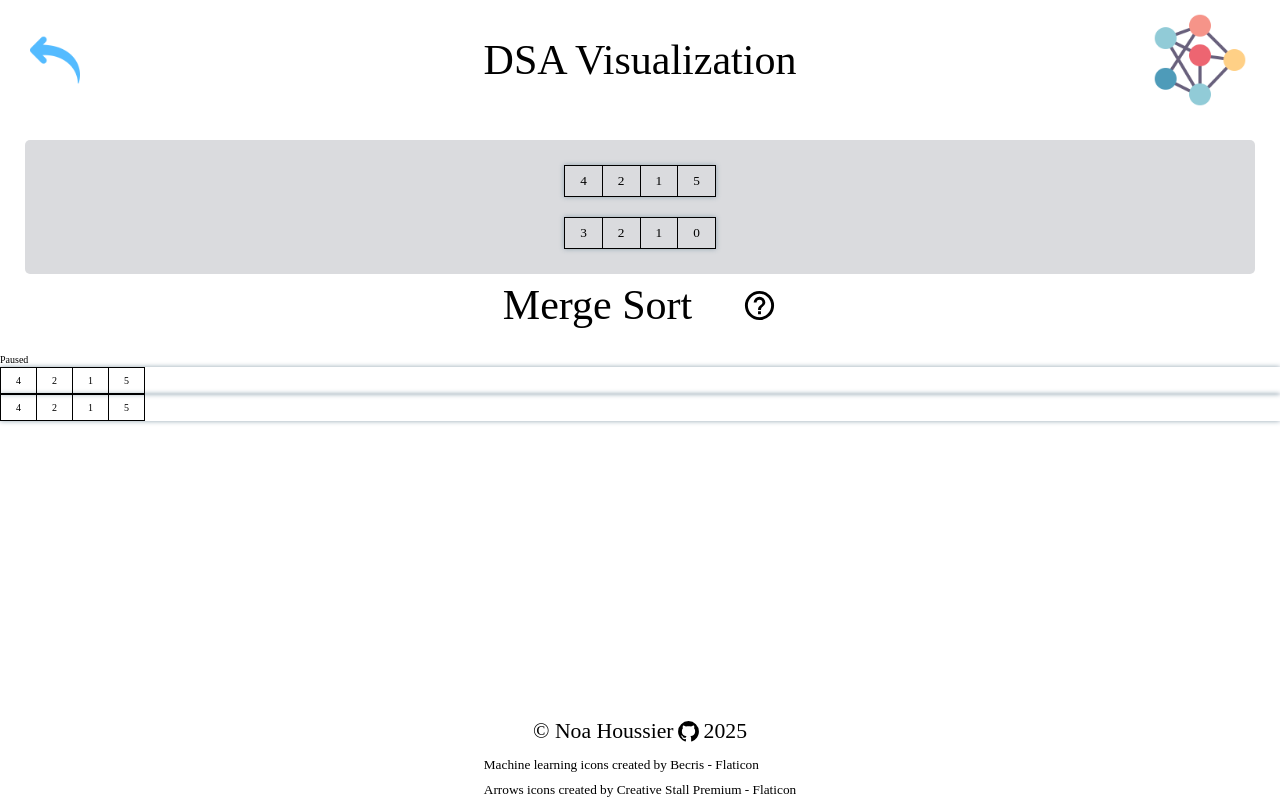
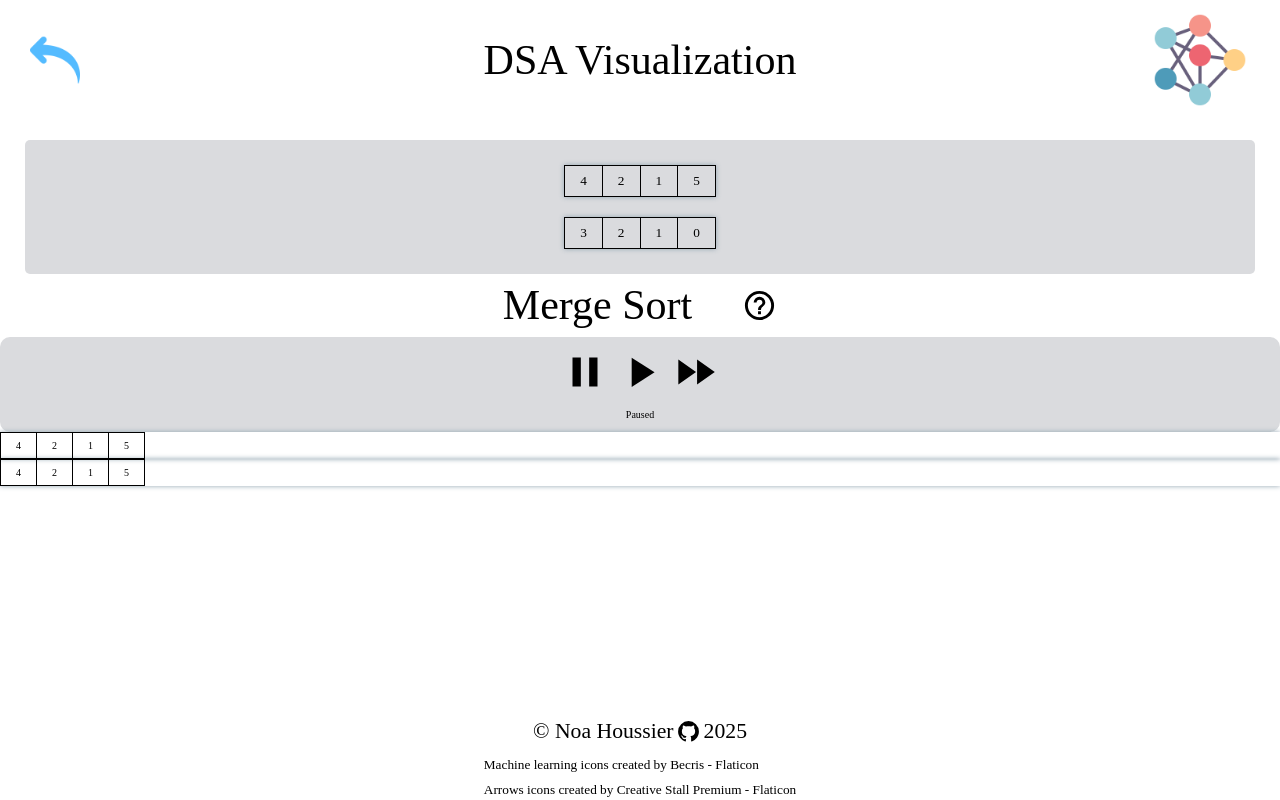
Before and after one commit to NestorNebula/dsa-visualization, a React (Vite) app: page /algorithms/merge-sort in a window 1280 px wide. Built offline with nearby package versions, Linux system fonts and the light colour scheme.

Commit message:
feat: add styles to SpeedBar

```diff
--- a/src/components/speed-bar/SpeedBar.styles.ts
+++ b/src/components/speed-bar/SpeedBar.styles.ts
@@ -1,8 +1,24 @@
 import styled from 'styled-components';
 
-const SpeedBar = styled.div``;
-const Options = styled.div``;
-const Button = styled.button``;
+const SpeedBar = styled.div`
+  background-color: ${(props) => props.theme.lightGrey};
+  display: flex;
+  flex-direction: column;
+  align-items: center;
+  gap: 1rem;
+  padding: 1rem;
+  border-radius: 1rem;
+`;
+const Options = styled.div`
+  display: flex;
+  align-items: center;
+  gap: 0.5rem;
+`;
+const Button = styled.button`
+  & > img {
+    min-width: 5rem;
+  }
+`;
 const Status = styled.div``;
 
 export { SpeedBar, Options, Button, Status };
```
